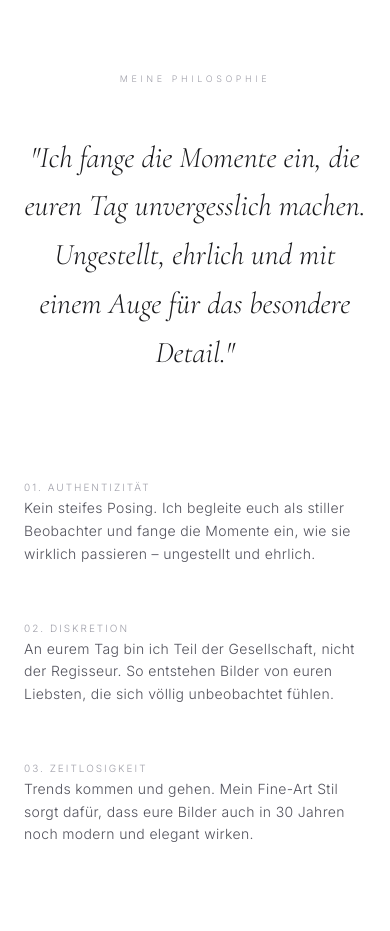
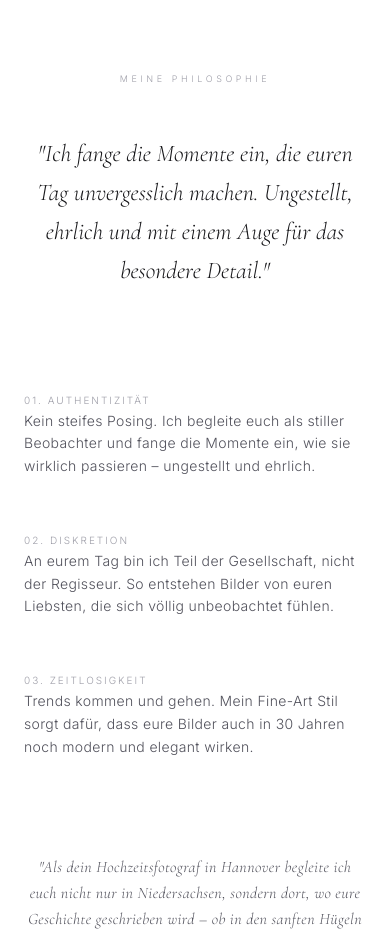
Before and after one commit to harald37/alex-test-website-01, a React (Vite) app: page / in a window 390 px wide. Shown: the part 900-1831 px from the top of the page. Built offline with nearby package versions, Linux system fonts and the light colour scheme; a web font is replaced by a local one.

Commit message:
fix(home): Adjust philosophy heading size
The heading for the philosophy section was too large on smaller screens, causing layout issues. This change reduces the font size for the `h2` element on mobile devices to improve responsiveness.

```diff
--- a/src/pages/Home.tsx
+++ b/src/pages/Home.tsx
@@ -74,7 +74,7 @@ export const Home: React.FC = () => {
       <section className="py-32 md:py-48 px-6 md:px-24 bg-surface-container-lowest flex flex-col items-center">
         <div className="max-w-5xl w-full text-center">
           <span className="font-sans uppercase tracking-[0.4em] text-[9px] text-zinc-400 mb-12 block">Meine Philosophie</span>
-          <h2 className="font-serif italic text-3xl md:text-5xl text-zinc-900 leading-relaxed mb-24 max-w-4xl mx-auto">
+          <h2 className="font-serif italic text-2xl md:text-5xl text-zinc-900 leading-relaxed mb-24 max-w-4xl mx-auto">
             "Ich fange die Momente ein, die euren Tag unvergesslich machen. Ungestellt, ehrlich und mit einem Auge für das besondere Detail."
           </h2>
 
```
